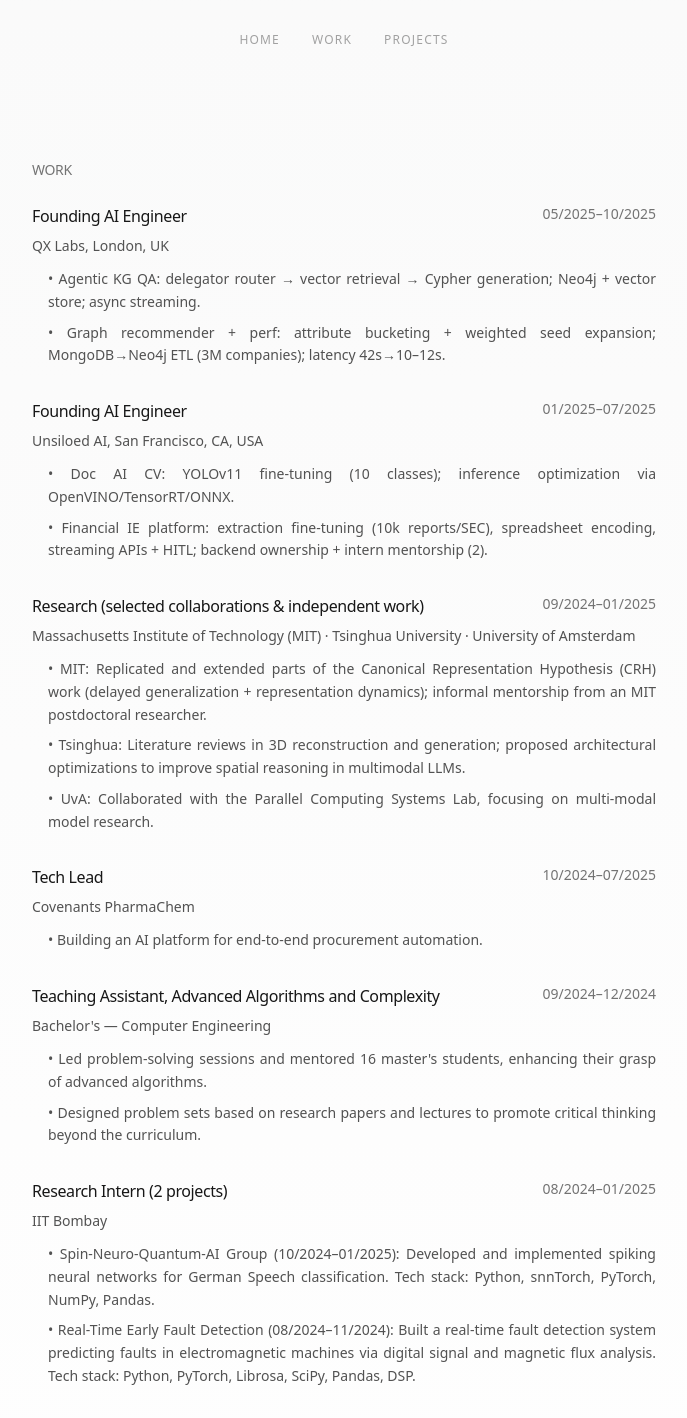
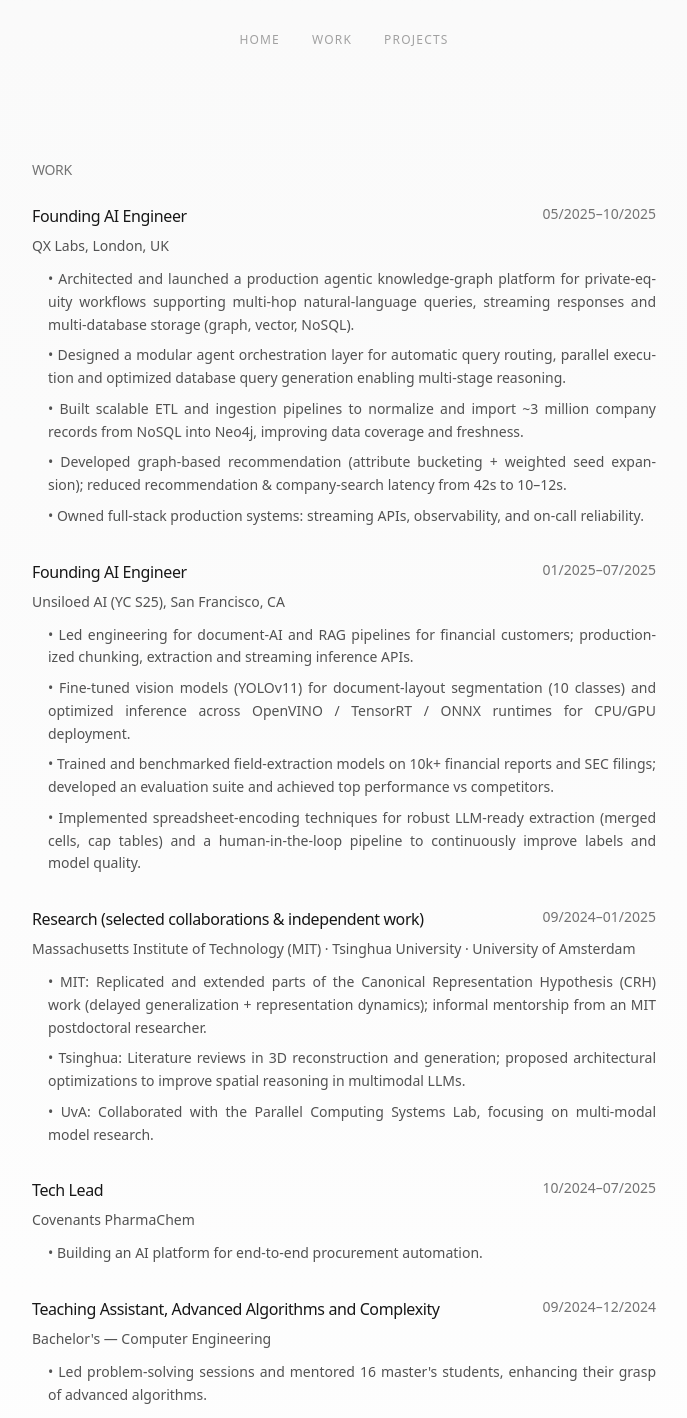
Before and after one commit to stochi0/personal-page, a Next.js app: page /work in a window 1280 px wide. Shown: the top 1418 px of the page, without its empty margins (296-983 px from the left). Built offline with nearby package versions, Linux system fonts and the light colour scheme.

Commit message:
update work

```diff
--- a/src/app/page.tsx
+++ b/src/app/page.tsx
@@ -73,7 +73,7 @@
           Recently returned from a solo adventure through China (11 cities), Macau, and Hong Kong, still unpacking stories!
         </p>
         <p className="text-sm text-neutral-600 dark:text-neutral-400 leading-relaxed">
-          Previously: QX Labs, Unsiloed AI (YC F25) Check out my <Link href="/work" className="font-medium text-neutral-900 dark:text-neutral-100 hover:text-neutral-900 dark:hover:text-neutral-100 transition-colors">work</Link> page.
+          Previously: QX Labs, Unsiloed AI (YC S25) Check out my <Link href="/work" className="font-medium text-neutral-900 dark:text-neutral-100 hover:text-neutral-900 dark:hover:text-neutral-100 transition-colors">work</Link> page.
         </p>
       </div>
 
--- a/src/app/work/page.tsx
+++ b/src/app/work/page.tsx
@@ -37,8 +37,11 @@
               </div>
               <p className="text-sm text-neutral-600 dark:text-neutral-400 mb-3">QX Labs, London, UK</p>
               <ul className="text-sm text-neutral-600 dark:text-neutral-400 leading-relaxed space-y-2 pl-4">
-                <li>• Agentic KG QA: delegator router → vector retrieval → Cypher generation; Neo4j + vector store; async streaming.</li>
-                <li>• Graph recommender + perf: attribute bucketing + weighted seed expansion; MongoDB→Neo4j ETL (3M companies); latency 42s→10–12s.</li>
+                <li>• Architected and launched a production agentic knowledge-graph platform for private-equity workflows supporting multi-hop natural-language queries, streaming responses and multi-database storage (graph, vector, NoSQL).</li>
+                <li>• Designed a modular agent orchestration layer for automatic query routing, parallel execution and optimized database query generation enabling multi-stage reasoning.</li>
+                <li>• Built scalable ETL and ingestion pipelines to normalize and import ~3 million company records from NoSQL into Neo4j, improving data coverage and freshness.</li>
+                <li>• Developed graph-based recommendation (attribute bucketing + weighted seed expansion); reduced recommendation &amp; company-search latency from 42s to 10–12s.</li>
+                <li>• Owned full-stack production systems: streaming APIs, observability, and on-call reliability.</li>
               </ul>
             </div>
 
@@ -49,10 +52,12 @@
                 </h3>
                 <span className="text-sm text-neutral-500 dark:text-neutral-400">01/2025–07/2025</span>
               </div>
-              <p className="text-sm text-neutral-600 dark:text-neutral-400 mb-3">Unsiloed AI, San Francisco, CA, USA</p>
+              <p className="text-sm text-neutral-600 dark:text-neutral-400 mb-3">Unsiloed AI (YC S25), San Francisco, CA</p>
               <ul className="text-sm text-neutral-600 dark:text-neutral-400 leading-relaxed space-y-2 pl-4">
-                <li>• Doc AI CV: YOLOv11 fine-tuning (10 classes); inference optimization via OpenVINO/TensorRT/ONNX.</li>
-                <li>• Financial IE platform: extraction fine-tuning (10k reports/SEC), spreadsheet encoding, streaming APIs + HITL; backend ownership + intern mentorship (2).</li>
+                <li>• Led engineering for document-AI and RAG pipelines for financial customers; productionized chunking, extraction and streaming inference APIs.</li>
+                <li>• Fine-tuned vision models (YOLOv11) for document-layout segmentation (10 classes) and optimized inference across OpenVINO / TensorRT / ONNX runtimes for CPU/GPU deployment.</li>
+                <li>• Trained and benchmarked field-extraction models on 10k+ financial reports and SEC filings; developed an evaluation suite and achieved top performance vs competitors.</li>
+                <li>• Implemented spreadsheet-encoding techniques for robust LLM-ready extraction (merged cells, cap tables) and a human-in-the-loop pipeline to continuously improve labels and model quality.</li>
               </ul>
             </div>
 
@@ -109,8 +114,8 @@
               </div>
               <p className="text-sm text-neutral-600 dark:text-neutral-400 mb-3">IIT Bombay</p>
               <ul className="text-sm text-neutral-600 dark:text-neutral-400 leading-relaxed space-y-2 pl-4">
-                <li>• Spin-Neuro-Quantum-AI Group (10/2024–01/2025): Developed and implemented spiking neural networks for German Speech classification. Tech stack: Python, snnTorch, PyTorch, NumPy, Pandas.</li>
-                <li>• Real-Time Early Fault Detection (08/2024–11/2024): Built a real-time fault detection system predicting faults in electromagnetic machines via digital signal and magnetic flux analysis. Tech stack: Python, PyTorch, Librosa, SciPy, Pandas, DSP.</li>
+                <li>• Spin-Neuro-Quantum-AI Group: Developed and implemented spiking neural networks for German Speech classification. Tech stack: Python, snnTorch, PyTorch, NumPy, Pandas.</li>
+                <li>• Real-Time Early Fault Detection: Built a real-time fault detection system predicting faults in electromagnetic machines via digital signal and magnetic flux analysis. Tech stack: Python, PyTorch, Librosa, SciPy, Pandas, DSP.</li>
               </ul>
             </div>
 
```
